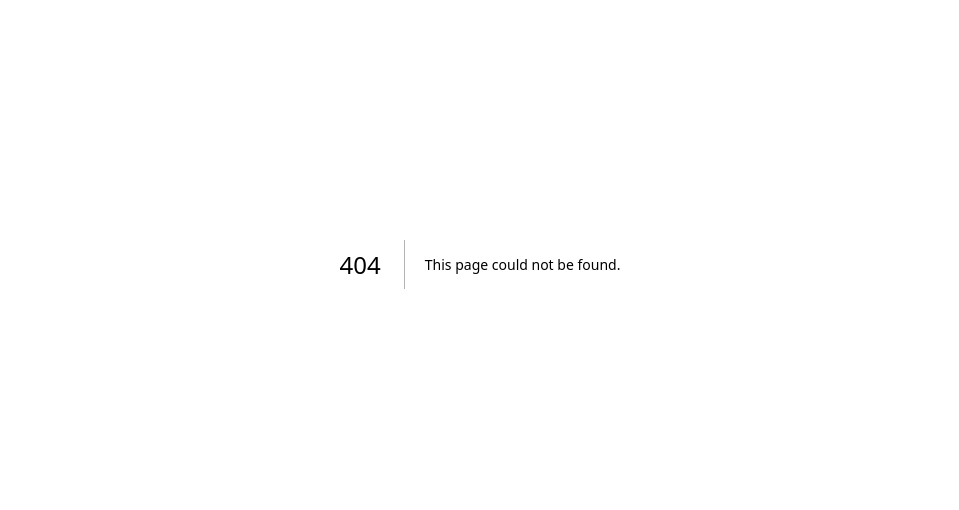
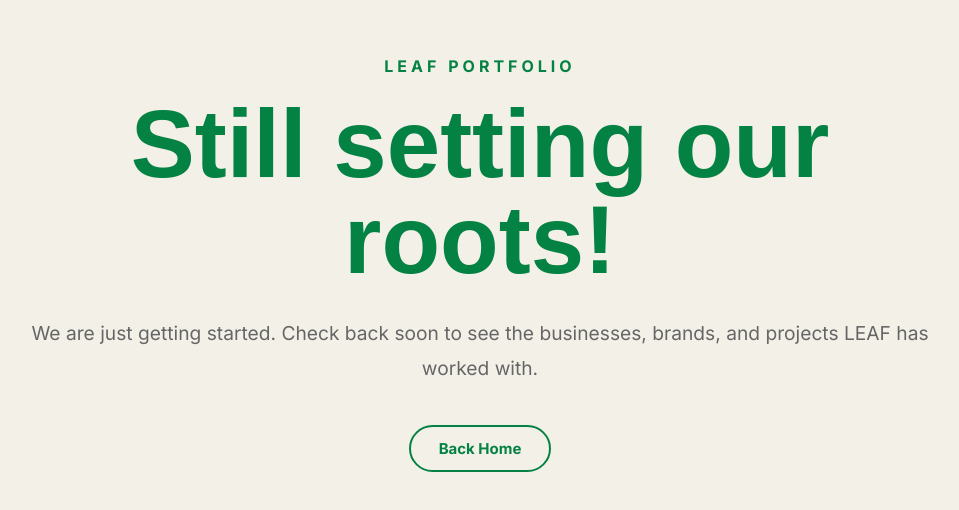
Before and after one commit to TheLeafAgency/The-LEAF-Agency, a Next.js app: page /portfolio in a window 1280 px wide. Before the commit this address had no page. Shown: the part 136-646 px from the top of the page, without its empty margins (160-1119 px from the left). Built offline with nearby package versions, Linux system fonts and the light colour scheme.

Commit message:
Add LEAF portfolio page

```diff
--- /dev/null
+++ b/app/portfolio/page.tsx
@@ -0,0 +1,67 @@
+export default function PortfolioPage() {
+  return (
+    <main
+      style={{
+        minHeight: "100vh",
+        display: "flex",
+        alignItems: "center",
+        justifyContent: "center",
+        textAlign: "center",
+        background: "#F3F0E7",
+        padding: "120px 24px",
+      }}
+    >
+      <div style={{ maxWidth: "900px" }}>
+        <p
+          style={{
+            color: "#048243",
+            fontWeight: 700,
+            letterSpacing: "4px",
+            marginBottom: "20px",
+            textTransform: "uppercase",
+          }}
+        >
+          LEAF Portfolio
+        </p>
+
+        <h1
+          style={{
+            fontFamily: '"BPMF Huninn", sans-serif',
+            fontSize: "clamp(3.5rem, 9vw, 6rem)",
+            lineHeight: 1,
+            color: "#048243",
+            marginBottom: "28px",
+          }}
+        >
+          Still setting our roots!
+        </h1>
+
+        <p
+          style={{
+            color: "#666",
+            fontSize: "1.2rem",
+            lineHeight: 1.8,
+            marginBottom: "40px",
+          }}
+        >
+          We are just getting started. Check back soon to see the businesses,
+          brands, and projects LEAF has worked with.
+        </p>
+
+        <a
+          href="/"
+          className="secondary-btn"
+          style={{
+            display: "inline-block",
+            padding: "12px 28px",
+            borderRadius: "999px",
+            fontWeight: 700,
+            fontSize: "15px",
+          }}
+        >
+          Back Home
+        </a>
+      </div>
+    </main>
+  );
+}
```
